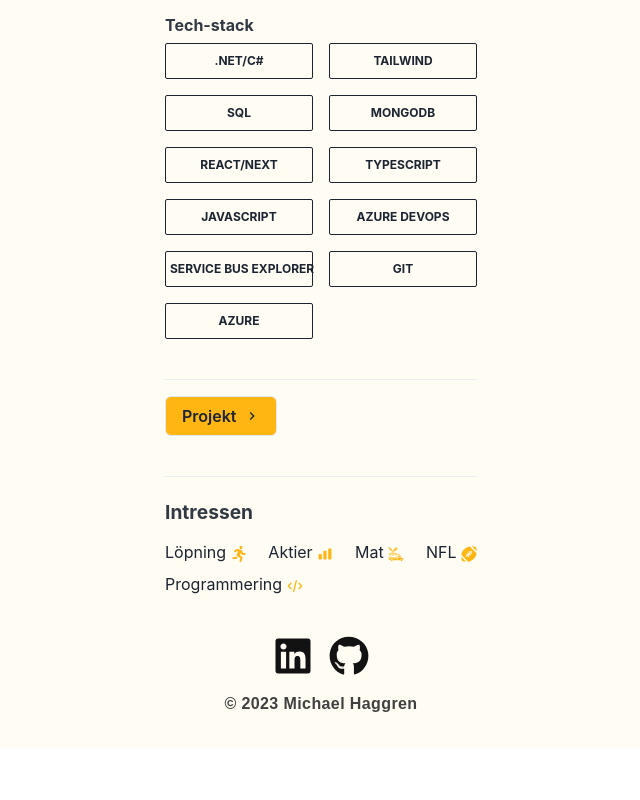
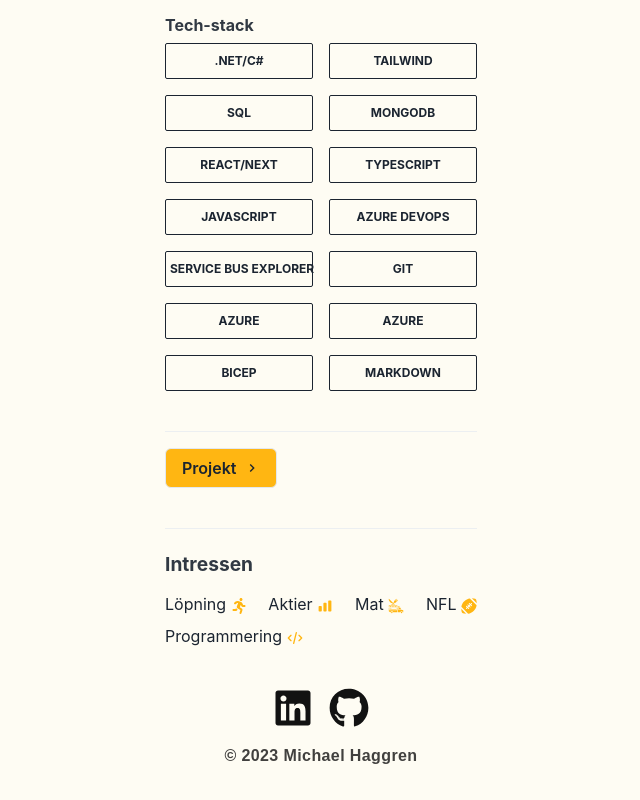
Before and after one commit to michaelhaggren/portfolio, a Next.js app: page / in a window 1280 px wide. Shown: the part 619-1419 px from the top of the page, without its empty margins (319-959 px from the left). Before the commit the page ends 1367 px from the top, so only its background shows below. Built offline with nearby package versions, Linux system fonts and the light colour scheme.

Commit message:
update menu close on click outside

```diff
--- a/components/Header/Header.tsx
+++ b/components/Header/Header.tsx
@@ -1,6 +1,6 @@
 import NextLink from 'next/link';
 import { AnimatePresence, motion } from 'framer-motion';
-import React, { useState } from 'react';
+import React, { useState, useRef, useEffect, RefObject } from 'react';
 import Logga from '/icons/Logga.svg';
 import { MdSettings } from 'react-icons/md';
 import {
@@ -21,7 +21,34 @@ import 'react-toastify/dist/ReactToastify.min.css';
 export interface HeaderProps {}
 
 export const Header = ({}: HeaderProps) => {
+  const menuRef = useRef<HTMLDivElement>(null);
   const [showMenu, setShowMenu] = useState(false);
+  const handleClickOutside = (
+    event: MouseEvent,
+    menuRef: RefObject<HTMLElement>
+  ) => {
+    // Close the menu if the click is outside of the menu
+    if (menuRef.current && !menuRef.current.contains(event.target as Node)) {
+      setShowMenu(false);
+    }
+  };
+  useEffect(() => {
+    const handleClick = (event: MouseEvent) => {
+      handleClickOutside(event, menuRef);
+    };
+
+    document.addEventListener(
+      'mousedown',
+      handleClick as unknown as EventListener
+    );
+
+    return () => {
+      document.removeEventListener(
+        'mousedown',
+        handleClick as unknown as EventListener
+      );
+    };
+  }, [menuRef]);
   const notify = () =>
     toast.success('🎇 Email kopierad!', {
       position: 'top-left',
@@ -44,7 +71,6 @@ export const Header = ({}: HeaderProps) => {
       route: '/projects',
     },
   ];
-  //! VA I HELVETE HÄNDER MED HORKNAPPEN?
   return (
     <Container maxW='2xl' bg={useColorModeValue('#FEFCF3', '#1B2430')}>
       <Box className='h-16 px-4 mx-auto md:flex md:items-center'>
@@ -81,6 +107,7 @@ export const Header = ({}: HeaderProps) => {
         </button>
         <Box
           bg={useColorModeValue('#FEFCF3', '#1B2430')}
+          ref={menuRef}
           className={`${showMenu ? '' : 'hidden'}
               z-50 animate-menuSlide md:animate-none shadow-xl md:shadow-none fixed md:sticky top-0 right-0 w-9/12 md:w-auto h-screen md:h-auto  md:flex flex-col md:flex-row  md:ml-auto md:mt-0`}
         >
--- a/pages/index.tsx
+++ b/pages/index.tsx
@@ -211,6 +211,33 @@ const Home = () => (
                 >
                   Azure
                 </Badge>
+                <Badge
+                  py='2'
+                  px='1'
+                  border='1px'
+                  className='border text-center'
+                  colorScheme='grey'
+                >
+                  Azure
+                </Badge>
+                <Badge
+                  py='2'
+                  px='1'
+                  border='1px'
+                  className='border text-center'
+                  colorScheme='grey'
+                >
+                  bicep
+                </Badge>
+                <Badge
+                  py='2'
+                  px='1'
+                  border='1px'
+                  className='border text-center'
+                  colorScheme='grey'
+                >
+                  markdown
+                </Badge>
               </SimpleGrid>
             </Paragraph>
           </Box>
```
